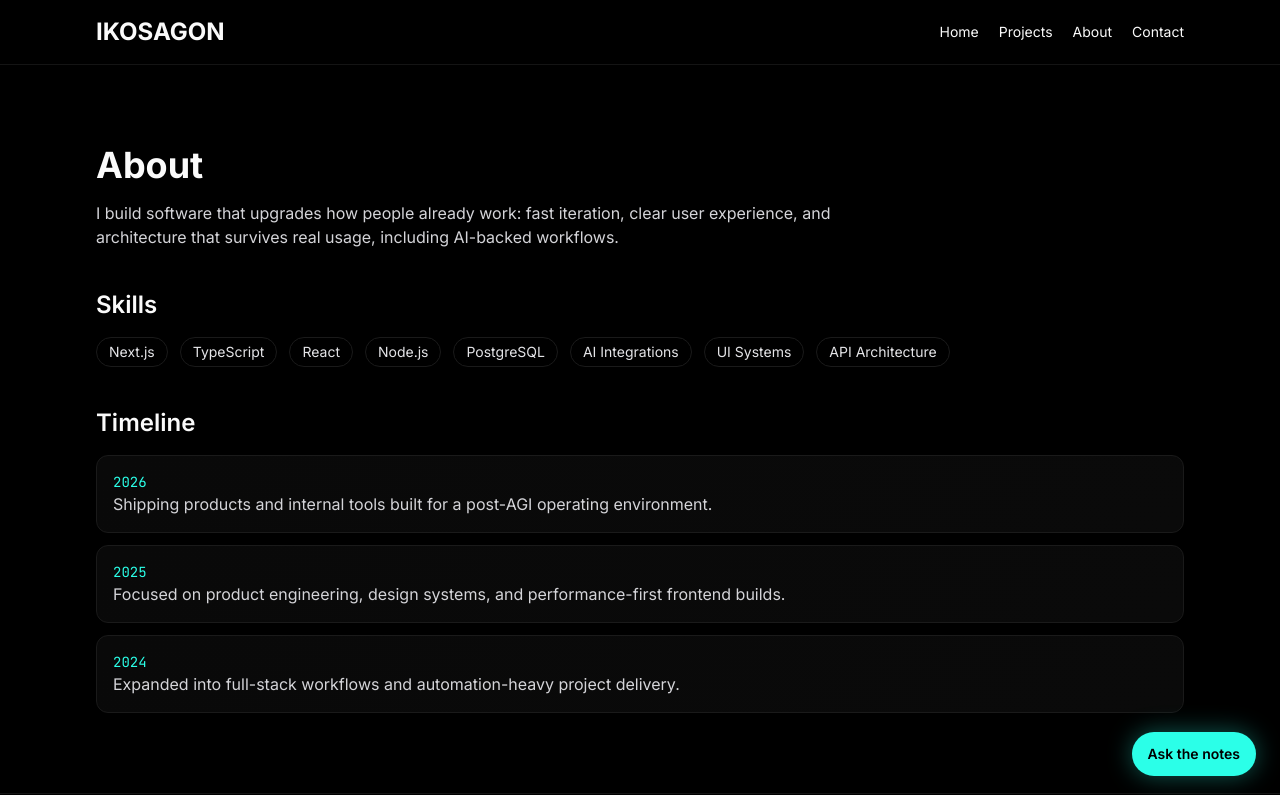
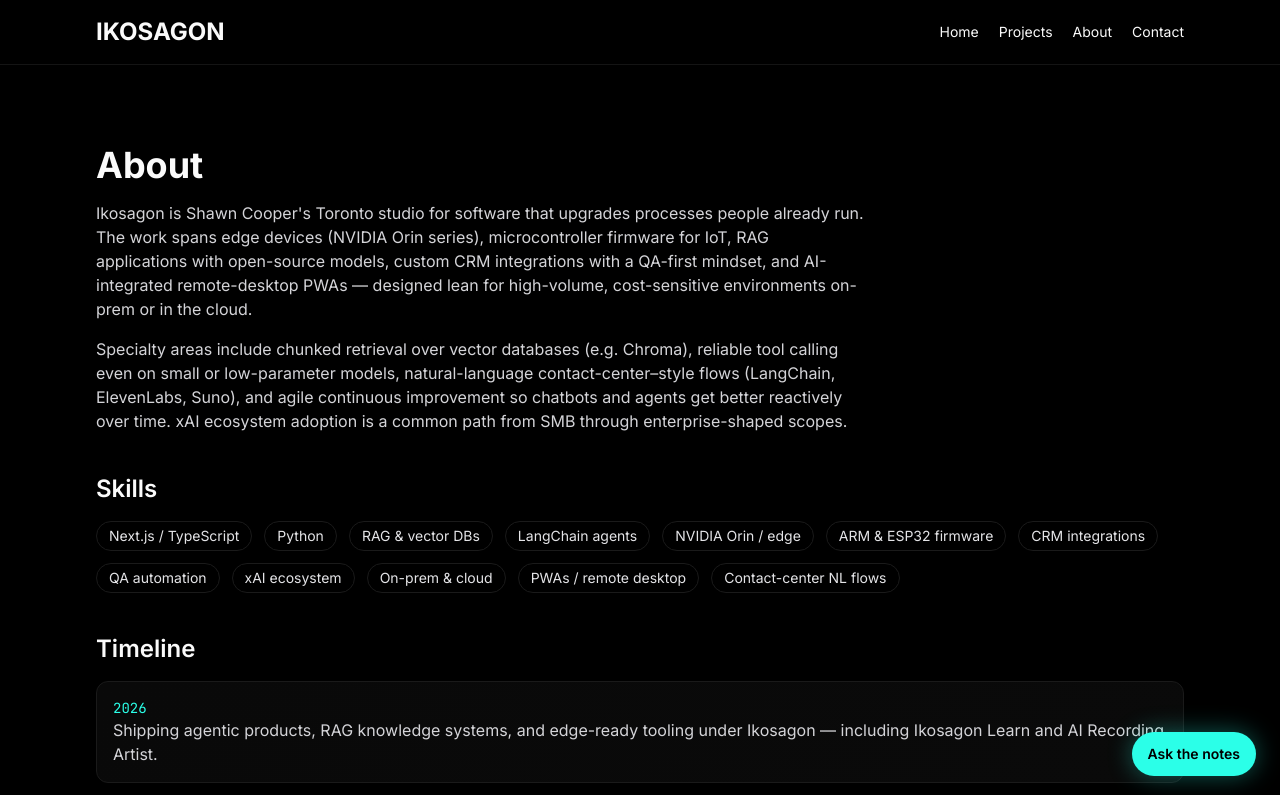
Before and after one commit to shawncres/ikosagon, a Next.js app: page /about in a window 1280 px wide. Shown: the top 795 px of the page. Built offline with nearby package versions, Linux system fonts and the light colour scheme.

Commit message:
feat: professional competencies page copy (hero, about, home, layout)

```diff
--- a/app/about/page.tsx
+++ b/app/about/page.tsx
@@ -2,24 +2,38 @@ import type { Metadata } from "next";
 
 export const metadata: Metadata = {
   title: "About",
-  description: "About Ikosagon: software that upgrades existing processes for a post-AGI future.",
+  description:
+    "About Ikosagon and Shawn Cooper: edge AI, embedded IoT, RAG, CRM integrations, and agentic systems for lean production workflows.",
 };
 
 const skills = [
-  "Next.js",
-  "TypeScript",
-  "React",
-  "Node.js",
-  "PostgreSQL",
-  "AI Integrations",
-  "UI Systems",
-  "API Architecture",
+  "Next.js / TypeScript",
+  "Python",
+  "RAG & vector DBs",
+  "LangChain agents",
+  "NVIDIA Orin / edge",
+  "ARM & ESP32 firmware",
+  "CRM integrations",
+  "QA automation",
+  "xAI ecosystem",
+  "On-prem & cloud",
+  "PWAs / remote desktop",
+  "Contact-center NL flows",
 ];
 
 const timeline = [
-  { year: "2026", note: "Shipping products and internal tools built for a post-AGI operating environment." },
-  { year: "2025", note: "Focused on product engineering, design systems, and performance-first frontend builds." },
-  { year: "2024", note: "Expanded into full-stack workflows and automation-heavy project delivery." },
+  {
+    year: "2026",
+    note: "Shipping agentic products, RAG knowledge systems, and edge-ready tooling under Ikosagon — including Ikosagon Learn and AI Recording Artist.",
+  },
+  {
+    year: "2025",
+    note: "Deepened product engineering across AI integrations, custom CRM workflows with strong QA, and cost-sensitive on-prem/cloud deployments.",
+  },
+  {
+    year: "2024",
+    note: "Expanded full-stack delivery into automation-heavy systems, microcontroller/IoT firmware (ARM, ESP32), and production web platforms.",
+  },
 ];
 
 export default function AboutPage() {
@@ -27,8 +41,18 @@ export default function AboutPage() {
     <div className="container-shell section-block">
       <h1 className="mb-4 font-[var(--font-space-grotesk)] text-4xl font-bold">About</h1>
       <p className="max-w-3xl text-zinc-300">
-        I build software that upgrades how people already work: fast iteration, clear user experience,
-        and architecture that survives real usage, including AI-backed workflows.
+        Ikosagon is Shawn Cooper&apos;s Toronto studio for software that upgrades processes people
+        already run. The work spans edge devices (NVIDIA Orin series), microcontroller firmware for
+        IoT, RAG applications with open-source models, custom CRM integrations with a QA-first
+        mindset, and AI-integrated remote-desktop PWAs — designed lean for high-volume, cost-sensitive
+        environments on-prem or in the cloud.
+      </p>
+      <p className="mt-4 max-w-3xl text-zinc-300">
+        Specialty areas include chunked retrieval over vector databases (e.g. Chroma), reliable tool
+        calling even on small or low-parameter models, natural-language contact-center–style flows
+        (LangChain, ElevenLabs, Suno), and agile continuous improvement so chatbots and agents get
+        better reactively over time. xAI ecosystem adoption is a common path from SMB through
+        enterprise-shaped scopes.
       </p>
 
       <section className="mt-10">
--- a/app/layout.tsx
+++ b/app/layout.tsx
@@ -24,15 +24,15 @@ const jetBrainsMono = JetBrains_Mono({
 export const metadata: Metadata = {
   metadataBase: new URL("https://www.ikosagon.com"),
   title: {
-    default: "Ikosagon | Post-AGI process upgrades",
+    default: "Ikosagon | AI systems, edge & process upgrades",
     template: "%s | Ikosagon",
   },
   description:
-    "Ikosagon designs and ships software that upgrades the processes you already run for a post-AGI future.",
+    "Ikosagon designs and ships RAG, agentic systems, edge/IoT software, and CRM-grade integrations for lean production workflows.",
   openGraph: {
-    title: "Ikosagon | Post-AGI process upgrades",
+    title: "Ikosagon | AI systems, edge & process upgrades",
     description:
-      "Ikosagon designs and ships software that upgrades the processes you already run for a post-AGI future.",
+      "Ikosagon designs and ships RAG, agentic systems, edge/IoT software, and CRM-grade integrations for lean production workflows.",
     url: "https://www.ikosagon.com",
     siteName: "Ikosagon",
     images: [{ url: "/opengraph-image" }],
@@ -40,9 +40,9 @@ export const metadata: Metadata = {
   },
   twitter: {
     card: "summary_large_image",
-    title: "Ikosagon | Post-AGI process upgrades",
+    title: "Ikosagon | AI systems, edge & process upgrades",
     description:
-      "Ikosagon designs and ships software that upgrades the processes you already run for a post-AGI future.",
+      "Ikosagon designs and ships RAG, agentic systems, edge/IoT software, and CRM-grade integrations for lean production workflows.",
     images: ["/opengraph-image"],
   },
 };
--- a/app/page.tsx
+++ b/app/page.tsx
@@ -45,18 +45,19 @@ export default async function Home() {
           <article className="card-surface rounded-2xl p-6">
             <h3 className="mb-3 text-2xl font-semibold">Services</h3>
             <p className="mb-2 text-zinc-300">
-              Product engineering, MVP builds, frontend systems, and AI integrations that upgrade how
-              teams already work.
+              Product engineering, RAG and agentic systems, CRM integrations with strong QA, edge and
+              embedded IoT (Orin, ARM, ESP32), and contact-center–style natural-language flows.
             </p>
             <p className="text-zinc-300">
-              From first ship to durable systems, with clear communication and production-level delivery.
+              Lean builds for on-prem or cloud: grounded retrieval, reliable tool calling on small
+              models, and continuous improvement so bots harden in production.
             </p>
           </article>
           <article className="card-surface rounded-2xl p-6">
             <h3 className="mb-3 text-2xl font-semibold">Open for work</h3>
             <p className="mb-4 text-zinc-300">
-              Available for freelance projects, contracts, and selected full-time roles where
-              AI-era process upgrades matter.
+              Available for freelance, contract, and selected full-time roles spanning AI systems,
+              embedded/edge software, and production process upgrades for SMB through enterprise.
             </p>
             <Link href="/contact" className="rounded-xl bg-accent px-4 py-2 font-semibold text-black">
               Start a project
--- a/components/Hero.tsx
+++ b/components/Hero.tsx
@@ -9,12 +9,16 @@ export function Hero() {
     <section className="section-block relative overflow-x-clip overflow-y-visible">
       <div className="container-shell grid items-center gap-10 md:grid-cols-[1.2fr_1fr]">
         <div className="space-y-6">
-          <p className="font-mono text-sm text-accent">Software studio · AI systems · education product</p>
+          <p className="font-mono text-sm text-accent">
+            Edge · embedded · RAG · agentic systems · education product
+          </p>
           <h1 className="font-[var(--font-space-grotesk)] text-5xl leading-tight font-bold md:text-6xl">
-            Upgrade your existing processes for a post-AGI future.
+            Production AI and systems engineering for lean, high-volume workflows.
           </h1>
           <p className="max-w-xl text-zinc-300">
-            I design and ship web products, internal tools, and AI-backed workflows that hold up in production.
+            Ikosagon ships grounded RAG, reliable tool-calling agents, CRM-grade integrations, and
+            edge/IoT software — on-prem or cloud — so teams upgrade processes without inventing
+            vanity metrics.
           </p>
           <div className="flex flex-wrap gap-3">
             <Link href="/projects" className="rounded-xl bg-accent px-5 py-2 font-semibold text-black transition hover:opacity-90">
```
